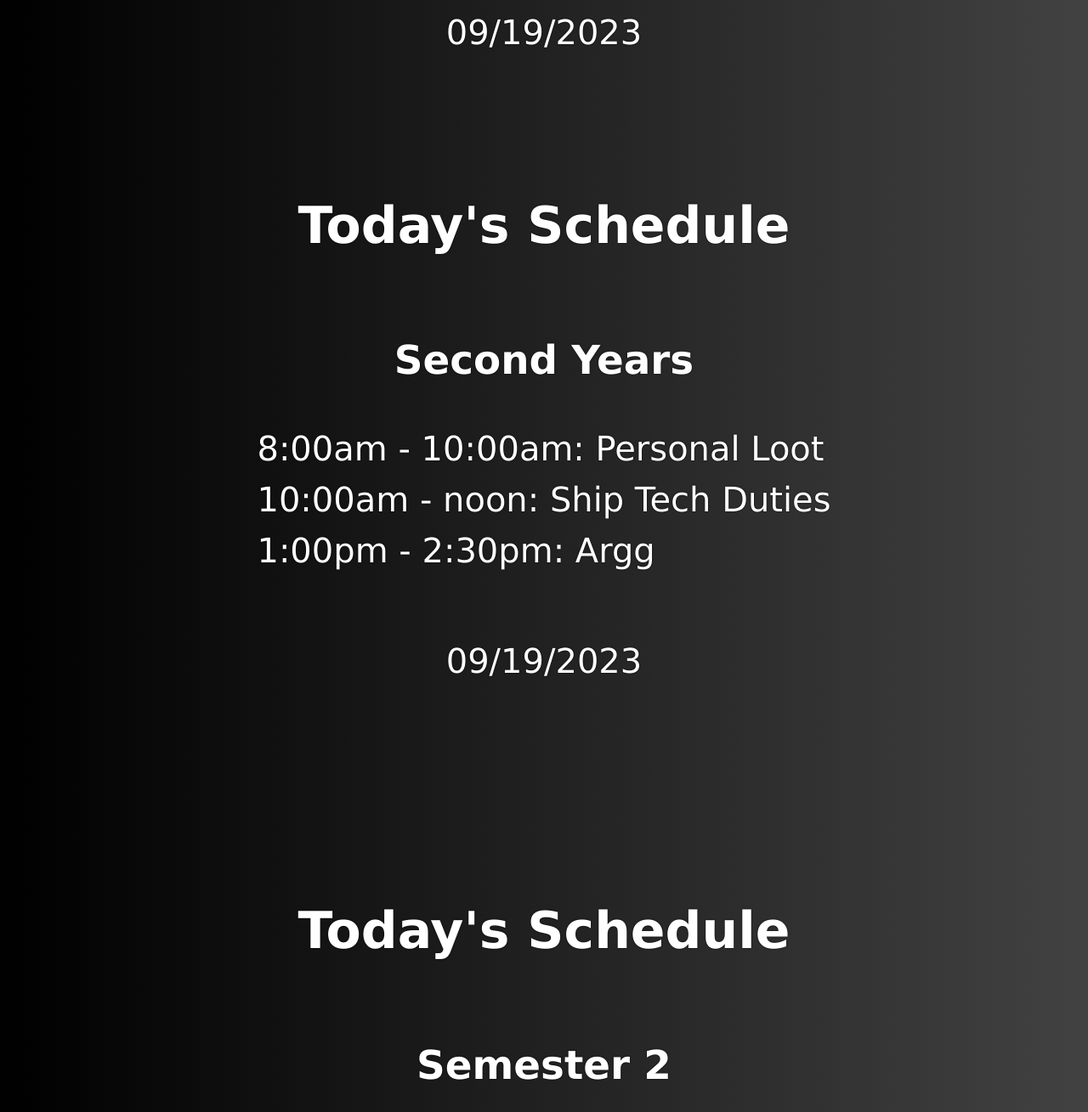
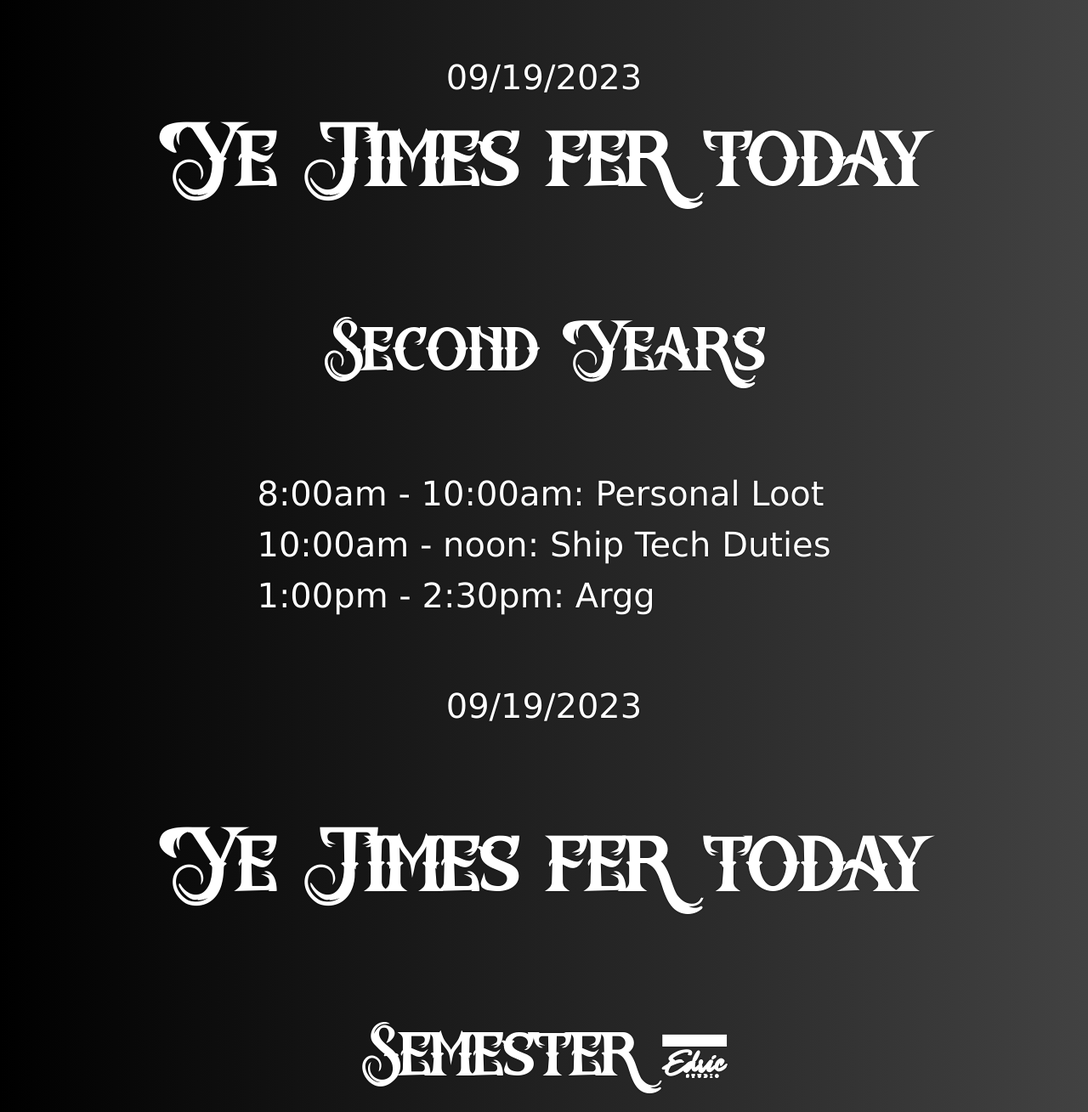
Before and after one commit to K38Shaw/lectureSchedule, a plain HTML site: page index.html in a window 1280 px wide. Shown: the part 706-2015 px from the top of the page at 85% size. Drawn offline with Linux system fonts and the light colour scheme.

Commit message:
piratesgit add *

```diff
--- a/index.html
+++ b/index.html
@@ -11,7 +11,7 @@
 <body>
     <main>
         <section id="FirstYear">
-            <h1>Today's Schedule</h1>
+            <h1>Ye Times fer today</h1>
             <h3>First Years</h3>
             <div>
                 <p>8:00am - 9:00am: Maskin' in Swift (Live Demo) </p>
@@ -24,7 +24,7 @@
         </section>
 
         <section id="SecondYear">
-            <h1>Today's Schedule</h1>
+            <h1>Ye Times fer today</h1>
             <h3>Second Years</h3>
             <div>
                 <p>8:00am - 10:00am: Personal Loot </p>
@@ -34,7 +34,7 @@
             <p class="date">09/19/2023</p>
         </section>
         <section id="Semester2">
-            <h1>Today's Schedule</h1>
+            <h1>Ye Times fer today</h1>
             <h3>Semester 2</h3>
             <div>
                 <p>8:00am - 9:30am: Live Demo readin' the sea </p>
--- a/main.css
+++ b/main.css
@@ -1,3 +1,8 @@
+@font-face {
+    font-family: pirate;
+    src: url("./battlesbridge-font/BattlesbridgeDemo-AL126.ttf");
+}
+
 body {
     background-color: #500202;
     background: linear-gradient(to right, rgb(0, 0, 0), rgb(66, 66, 66));
@@ -43,3 +48,8 @@ p {
 li {
     text-align: left;
 }
+
+h1,
+h3 {
+    font-family: pirate;
+}
```
Also changed, not shown: battlesbridge-font/BattlesbridgeDemo-AL126.ttf (added), battlesbridge-font/info.txt (added), battlesbridge-font/misc/DEMO - PERSONAL USE ONLY.txt (added).
